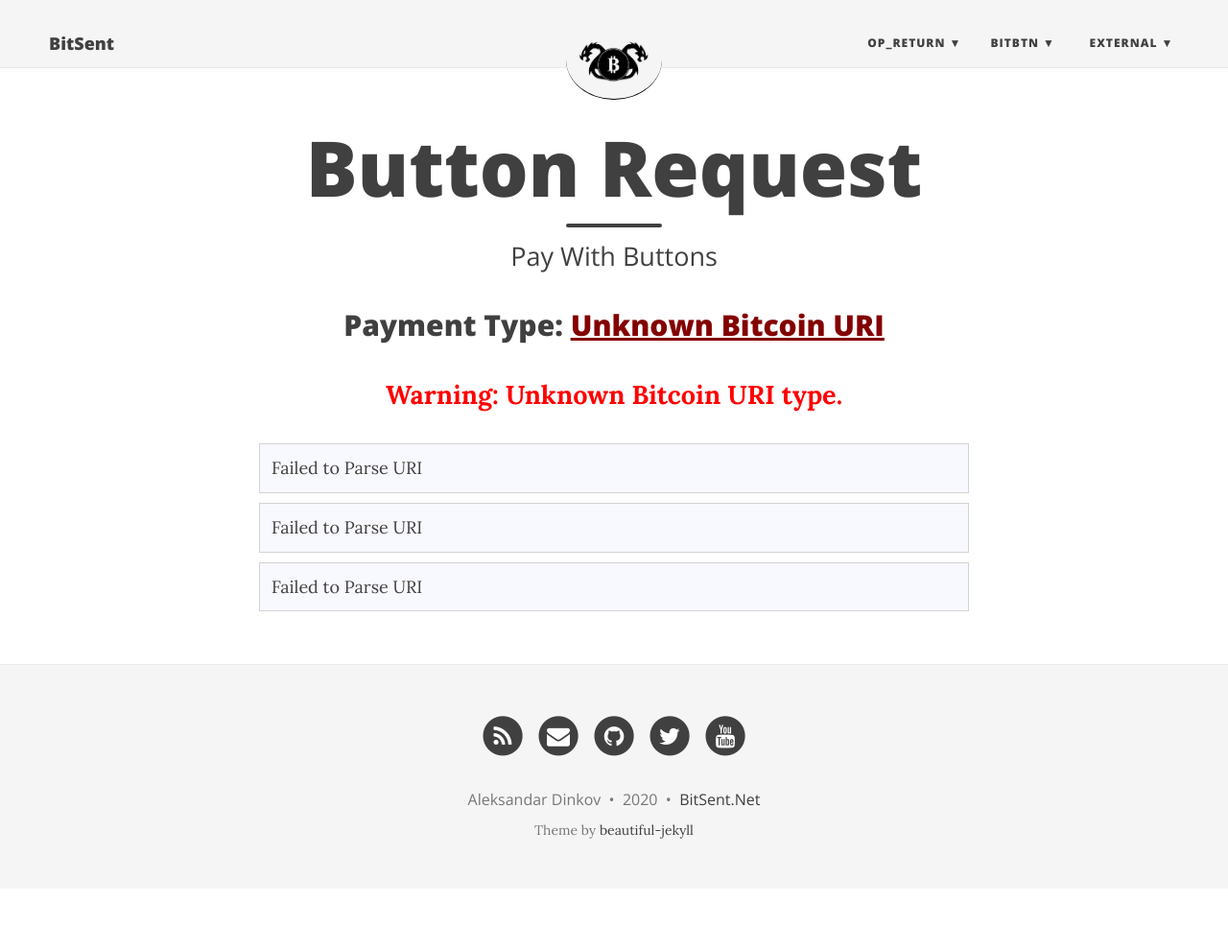
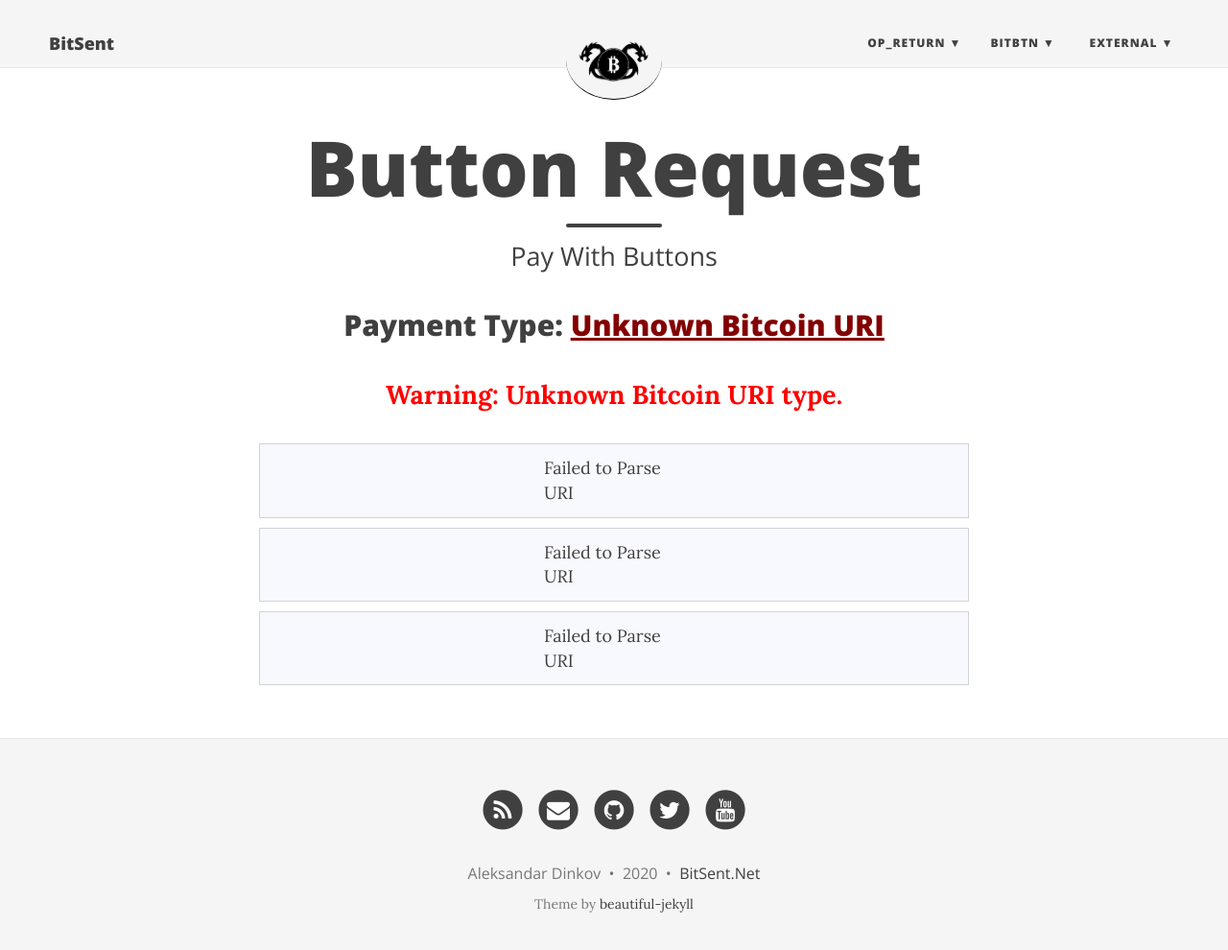
Before and after one commit to bitsent/bitsent.github.io, a Jekyll site: the page built from REQUEST-PAGE.md, in a window 1280 px wide and 1003 px high. Shown: the top 990 px of the window at 96% size. Built offline with Jekyll 4.4.1, drawn with Linux system fonts in a browser that asks for light colours; nearby versions of some CDN libraries.

Commit message:
Update bitcoinUriParser.html

```diff
--- a/_includes/bitcoinUriParser.html
+++ b/_includes/bitcoinUriParser.html
@@ -19,6 +19,9 @@
 
   .button-container * {
     padding: 2px;
+    display: block;
+    margin: auto;
+    width: 150px;
   }
 
   #uriWarningMessage {
```
